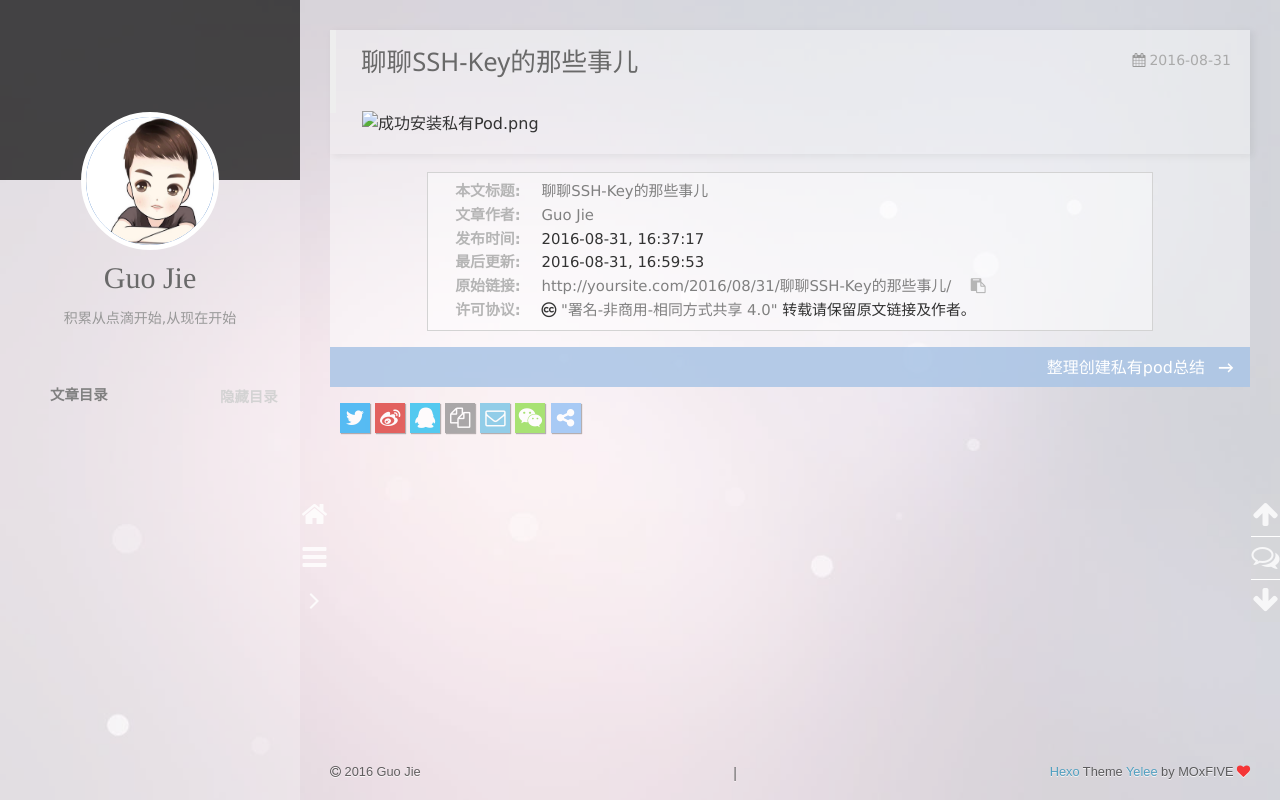
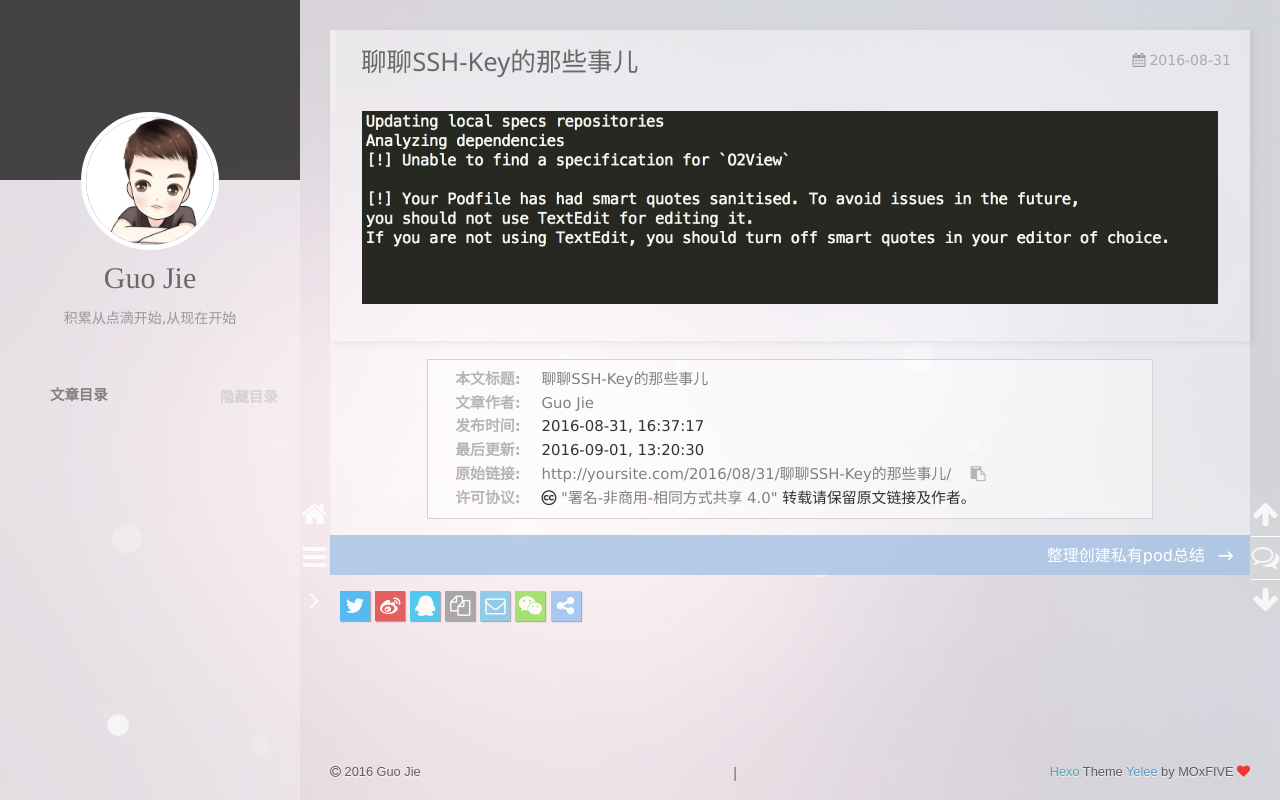
Before and after one commit to gjBlog1/gjBlog1.github.io, a plain HTML site: page 2016/08/31/聊聊SSH-Key的那些事儿/index.html in a window 1280 px wide. Drawn offline with nearby package versions, Linux system fonts and the light colour scheme; some packages are replaced by stand-ins of ours; a script that the page names is missing.

Commit message:
Site updated: 2016-09-01 13:21:32

```diff
--- a/2016/08/31/聊聊SSH-Key的那些事儿/index.html
+++ b/2016/08/31/聊聊SSH-Key的那些事儿/index.html
@@ -19,11 +19,11 @@
 <meta property="og:title" content="聊聊SSH-Key的那些事儿">
 <meta property="og:url" content="http://yoursite.com/2016/08/31/聊聊SSH-Key的那些事儿/index.html">
 <meta property="og:site_name" content="Guo's Blog">
-<meta property="og:image" content="http://yoursite.com/2016/08/31/聊聊SSH-Key的那些事儿/2016/08/31/聊聊SSH-Key的那些事儿/成功安装私有Pod.png">
-<meta property="og:updated_time" content="2016-08-31T08:59:53.000Z">
+<meta property="og:image" content="http://yoursite.com/2016/08/31/聊聊SSH-Key的那些事儿/成功安装私有Pod.png">
+<meta property="og:updated_time" content="2016-09-01T05:20:30.000Z">
 <meta name="twitter:card" content="summary">
 <meta name="twitter:title" content="聊聊SSH-Key的那些事儿">
-<meta name="twitter:image" content="http://yoursite.com/2016/08/31/聊聊SSH-Key的那些事儿/2016/08/31/聊聊SSH-Key的那些事儿/成功安装私有Pod.png">
+<meta name="twitter:image" content="http://yoursite.com/2016/08/31/聊聊SSH-Key的那些事儿/成功安装私有Pod.png">
 
 <link rel="apple-touch-icon" href= "/apple-touch-icon.png">
 
@@ -299,7 +299,7 @@
     <div class="article-entry" itemprop="articleBody">
 
 
-        <img src="/2016/08/31/&#x804A;&#x804A;SSH-Key&#x7684;&#x90A3;&#x4E9B;&#x4E8B;&#x513F;/2016/08/31/&#x804A;&#x804A;SSH-Key&#x7684;&#x90A3;&#x4E9B;&#x4E8B;&#x513F;/&#x6210;&#x529F;&#x5B89;&#x88C5;&#x79C1;&#x6709;Pod.png" alt="&#x6210;&#x529F;&#x5B89;&#x88C5;&#x79C1;&#x6709;Pod.png" title="">
+        <p><img src="/2016/08/31/&#x804A;&#x804A;SSH-Key&#x7684;&#x90A3;&#x4E9B;&#x4E8B;&#x513F;/&#x6210;&#x529F;&#x5B89;&#x88C5;&#x79C1;&#x6709;Pod.png" alt=""></p>
 
 
     </div>
@@ -311,7 +311,7 @@
         <p><span>本文标题:</span><a href="/2016/08/31/聊聊SSH-Key的那些事儿/">聊聊SSH-Key的那些事儿</a></p>
         <p><span>文章作者:</span><a href="/" title="回到主页">Guo Jie</a></p>
         <p><span>发布时间:</span>2016-08-31, 16:37:17</p>
-        <p><span>最后更新:</span>2016-08-31, 16:59:53</p>
+        <p><span>最后更新:</span>2016-09-01, 13:20:30</p>
         <p>
             <span>原始链接:</span><a class="post-url" href="/2016/08/31/聊聊SSH-Key的那些事儿/" title="聊聊SSH-Key的那些事儿">http://yoursite.com/2016/08/31/聊聊SSH-Key的那些事儿/</a>
             <span class="copy-path" data-clipboard-text="原文: http://yoursite.com/2016/08/31/聊聊SSH-Key的那些事儿/　　作者: Guo Jie" title="点击复制文章链接"><i class="fa fa-clipboard"></i></span>
```
Also changed, not shown: index.html (+1 -1 lines).
